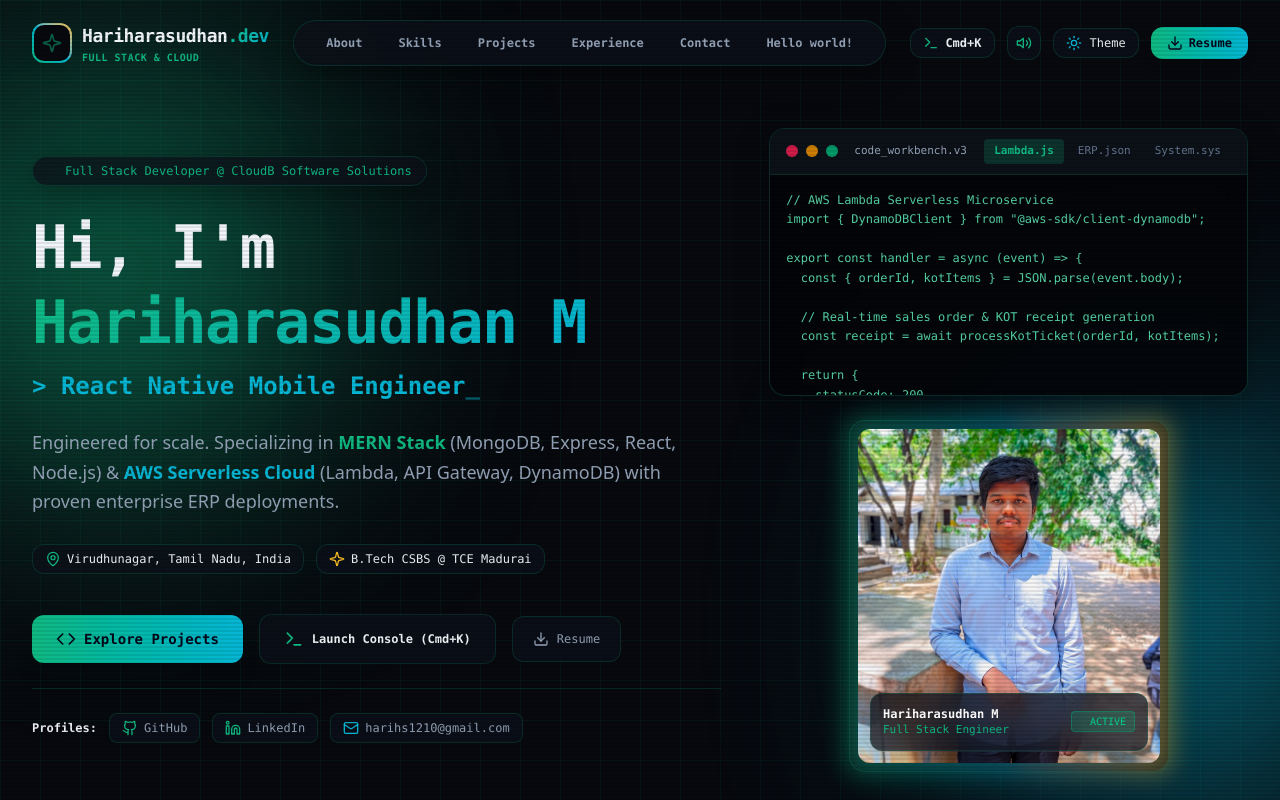
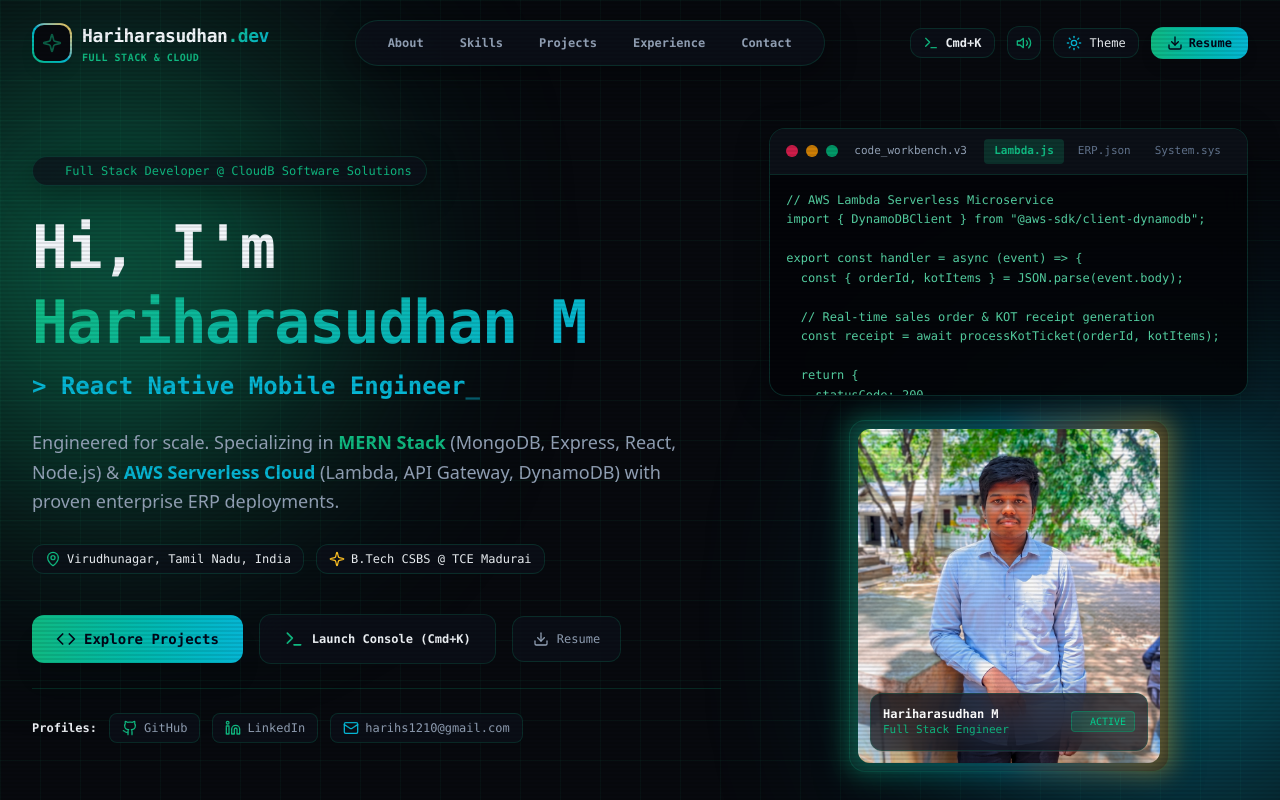
Before and after one commit to hariharasudhanm12/hari-portfolio, a Next.js app: page / in a window 1280 px wide. Shown: the top 800 px of the page. Built offline with nearby package versions, Linux system fonts and the light colour scheme.

Commit message:
removed hello world

```diff
--- a/src/components/Navbar.js
+++ b/src/components/Navbar.js
@@ -41,7 +41,6 @@
     { name: "Projects", href: "#projects" },
     { name: "Experience", href: "#experience" },
     { name: "Contact", href: "#contact" },
-    { name: "Hello world!", href: "#contact" },
   ];
 
   return (
```
